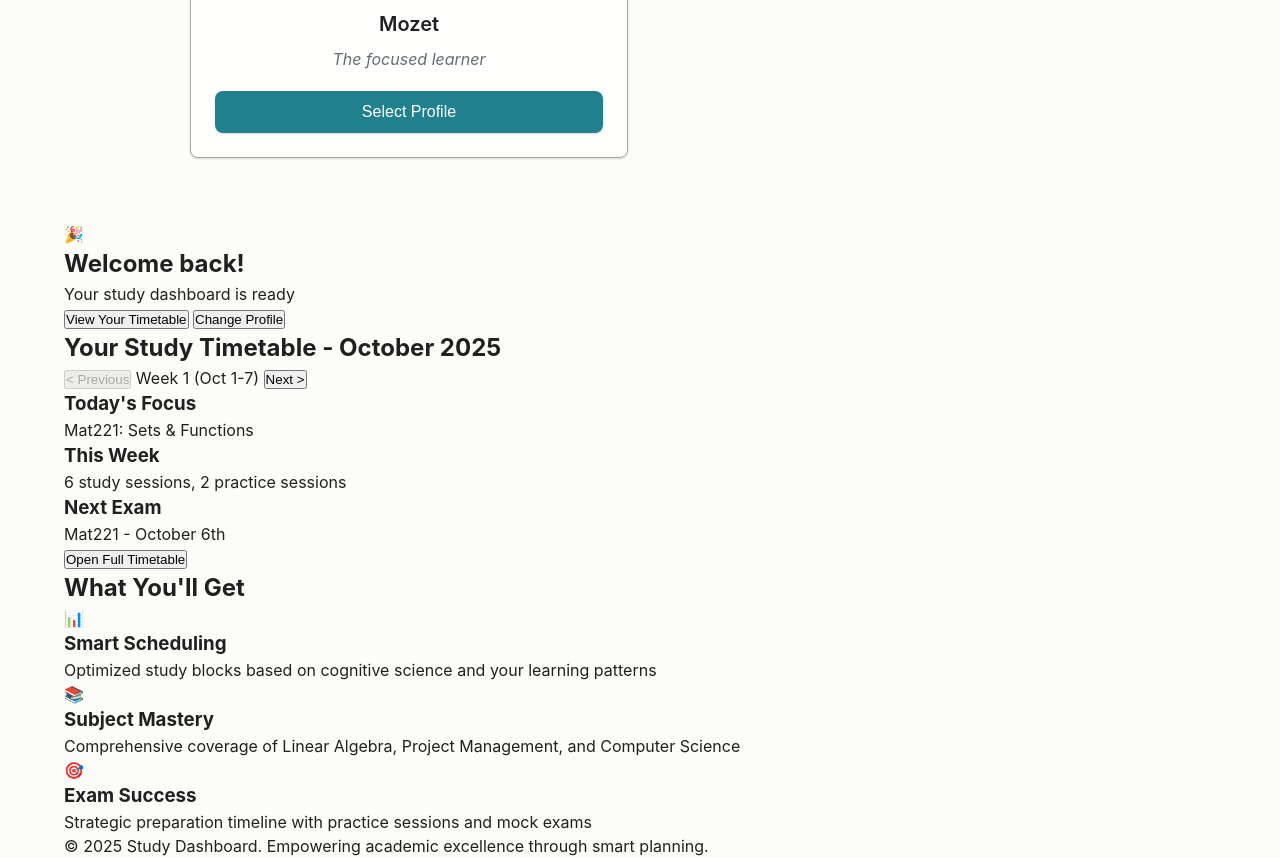
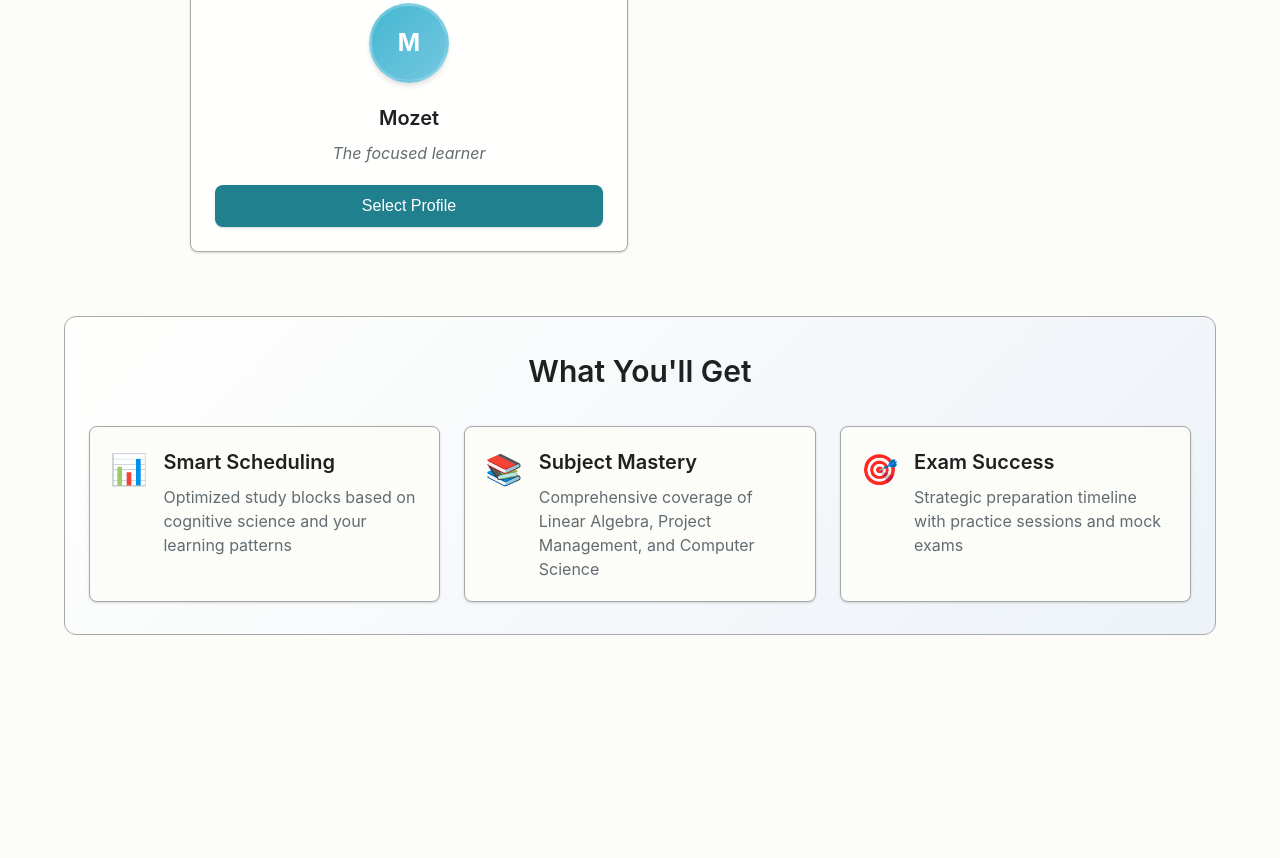
Before and after one commit to Bahle05/Study-plan-for-bros, a plain HTML site: page index.html in a window 1280 px wide. Shown: the part 1406-2264 px from the top of the page. After the commit the page ends 2073 px from the top, so only its background shows below. Drawn offline with Linux system fonts and the light colour scheme.

Commit message:
Update index.html

```diff
--- a/index.html
+++ b/index.html
@@ -14,15 +14,42 @@
             <p class="app-subtitle">Your Personal Academic Success Companion</p>
         </header>
 
+        <!-- Welcome Section - Initially Hidden -->
+        <section class="welcome-section hidden" id="welcomeSection">
+            <div class="welcome-content">
+                <div class="welcome-avatar" id="welcomeAvatar">
+                    <span class="welcome-avatar-initial" id="welcomeAvatarInitial">R</span>
+                </div>
+                <div class="welcome-text">
+                    <h2 class="welcome-title" id="welcomeTitle">Welcome back, Raikage!</h2>
+                    <p class="welcome-message" id="welcomeMessage">Ready to continue your study journey? Let's achieve your academic goals together.</p>
+                </div>
+            </div>
+            <div class="quick-stats">
+                <div class="stat-item">
+                    <span class="stat-number">16</span>
+                    <span class="stat-label">Days Left</span>
+                </div>
+                <div class="stat-item">
+                    <span class="stat-number">3</span>
+                    <span class="stat-label">Subjects</span>
+                </div>
+                <div class="stat-item">
+                    <span class="stat-number">12</span>
+                    <span class="stat-label">Study Sessions</span>
+                </div>
+            </div>
+        </section>
+
         <!-- Hero Section -->
-        <section class="hero-section">
+        <section class="hero-section" id="heroSection">
             <div class="hero-content">
                 <h2 class="hero-title">Transform Your Study Routine</h2>
                 <p class="hero-description">Our comprehensive study timetable helps you master Mat221 Linear Algebra, IFS233 Project Management, and CSC212 Computer Science with strategic time blocking and proven learning techniques.</p>
             </div>
         </section>
 
-        <!-- Quick Actions  -->
+        <!-- Quick Actions Section -->
         <section class="quick-actions-section">
             <div class="actions-grid">
                 <a href="resources.html" class="action-card primary-action">
@@ -36,14 +63,8 @@
             </div>
         </section>
 
-        <!-- Welcome Section -->
-        <section class="welcome-section">
-            <div class="welcome-hero">
-                <h2>Transform Your Study Routine</h2>
-                <p class="hero-message">Transform your study routine with evidence-based scheduling and progress tracking</p>
-                <p class="description">Our comprehensive study timetable helps you master Mat221 Linear Algebra, IFS233 Project Management, and CSC212 Computer Science with strategic time blocking and proven learning techniques.</p>
-            </div>
-
+        <!-- Features Grid -->
+        <section class="features-section">
             <div class="features-grid">
                 <div class="feature-item">
                     <div class="feature-icon">📅</div>
@@ -65,12 +86,11 @@
         </section>
 
         <!-- User Selection -->
-        <section class="user-selection">
-            <h2>Select your study companion to get started with your personalized timetable</h2>
+        <section class="user-selection" id="userSelection">
+            <h2 class="selection-title">Select your study companion to get started with your personalized timetable</h2>
             <p class="selection-subtitle">Choose your learning persona for a customized experience</p>
 
             <div class="avatar-grid">
-                <!-- Your existing avatar cards here -->
                 <div class="avatar-card" data-user="Raikage">
                     <div class="avatar-container">
                         <div class="avatar-placeholder raikage-avatar">
@@ -112,72 +132,35 @@
             </div>
         </section>
 
-        <!-- Personalized Welcome Section (Hidden by default) -->
-        <section class="personalized-welcome hidden" id="personalizedWelcome">
-            <div class="welcome-message-card">
-                <div class="celebration-icon">🎉</div>
-                <h2 id="personalizedGreeting">Welcome back!</h2>
-                <p class="welcome-subtitle">Your study dashboard is ready</p>
-                <div class="dashboard-actions">
-                    <button class="btn btn--primary" id="viewTimetableBtn">View Your Timetable</button>
-                    <button class="btn btn--outline" id="changeProfileBtn">Change Profile</button>
-                </div>
-            </div>
-        </section>
-
-        <!-- Timetable Preview Section (Hidden by default) -->
-        <section class="timetable-preview hidden" id="timetablePreview">
-            <h2>Your Study Timetable - October 2025</h2>
-            <div class="timetable-container">
-                <div class="week-navigation">
-                    <button class="week-nav-btn" id="prevWeek">&lt; Previous</button>
-                    <span class="current-week" id="currentWeekDisplay">Week 1 (Oct 1-7)</span>
-                    <button class="week-nav-btn" id="nextWeek">Next &gt;</button>
-                </div>
-                <div class="timetable-summary">
-                    <div class="summary-card">
-                        <h3>Today's Focus</h3>
-                        <p id="todaysFocus">Mat221: Sets & Functions</p>
-                    </div>
-                    <div class="summary-card">
-                        <h3>This Week</h3>
-                        <p>6 study sessions, 2 practice sessions</p>
-                    </div>
-                    <div class="summary-card">
-                        <h3>Next Exam</h3>
-                        <p>Mat221 - October 6th</p>
-                    </div>
-                </div>
-                <button class="btn btn--primary btn--full-width" id="openFullTimetable">Open Full Timetable</button>
-            </div>
-        </section>
-
-        <!-- Features Preview -->
-        <section class="preview-section">
-            <h2>What You'll Get</h2>
-            <div class="preview-grid">
-                <div class="preview-card">
-                    <div class="preview-icon">📊</div>
+        <!-- Benefits Section -->
+        <section class="benefits-section">
+            <h2 class="benefits-title">What You'll Get</h2>
+            <div class="benefits-grid">
+                <div class="benefit-card">
+                    <div class="benefit-icon">📊</div>
+                    <div class="benefit-content">
                         <h3>Smart Scheduling</h3>
                         <p>Optimized study blocks based on cognitive science and your learning patterns</p>
                     </div>
-                <div class="preview-card">
-                    <div class="preview-icon">📚</div>
+                </div>
+
+                <div class="benefit-card">
+                    <div class="benefit-icon">📚</div>
+                    <div class="benefit-content">
                         <h3>Subject Mastery</h3>
                         <p>Comprehensive coverage of Linear Algebra, Project Management, and Computer Science</p>
                     </div>
-                <div class="preview-card">
-                    <div class="preview-icon">🎯</div>
+                </div>
+
+                <div class="benefit-card">
+                    <div class="benefit-icon">🎯</div>
+                    <div class="benefit-content">
                         <h3>Exam Success</h3>
                         <p>Strategic preparation timeline with practice sessions and mock exams</p>
                     </div>
                 </div>
+            </div>
         </section>
-
-        <!-- Footer -->
-        <footer class="footer">
-            <p>&copy; 2025 Study Dashboard. Empowering academic excellence through smart planning.</p>
-        </footer>
     </div>
 
     <script src="app.js"></script>
```
Lines whose indentation alone changed are shown as unchanged.
